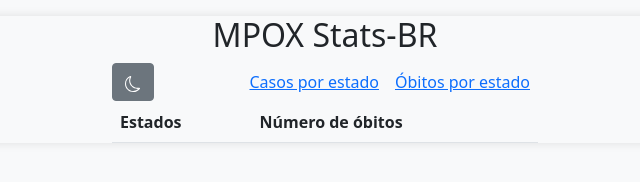
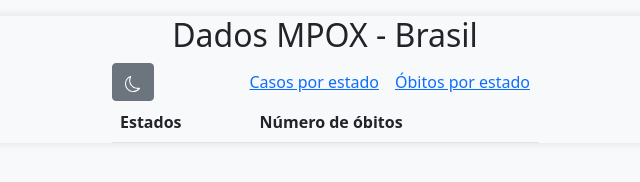
Before and after one commit to dacmarcell/mpox-stats, a browser extension: page chrome-extension/src/html/deaths.html in a window 1280 px wide. Shown: the whole page, without its empty margins (315-955 px from the left). Drawn offline with nearby package versions, Linux system fonts and the light colour scheme; no server answers.

Commit message:
refactor: change page title

```diff
--- a/chrome-extension/src/html/deaths.html
+++ b/chrome-extension/src/html/deaths.html
@@ -30,7 +30,7 @@
   </head>
   <body class="light">
     <div class="container mt-3" style="width: 450px">
-      <h2 class="text-center">MPOX Stats-BR</h2>
+      <h2 class="text-center">Dados MPOX - Brasil</h2>
       <div class="d-flex align-items-center">
         <div class="me-auto d-flex align-items-center">
           <input
```
